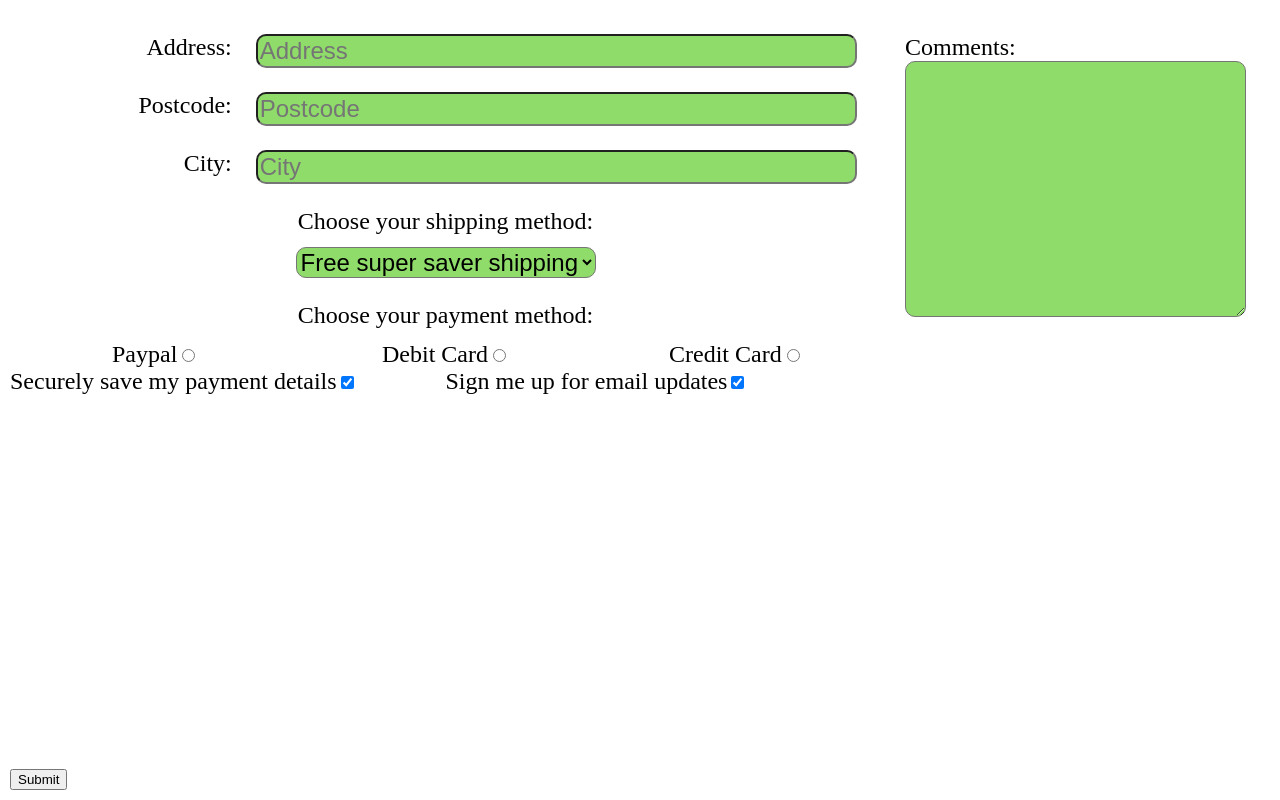
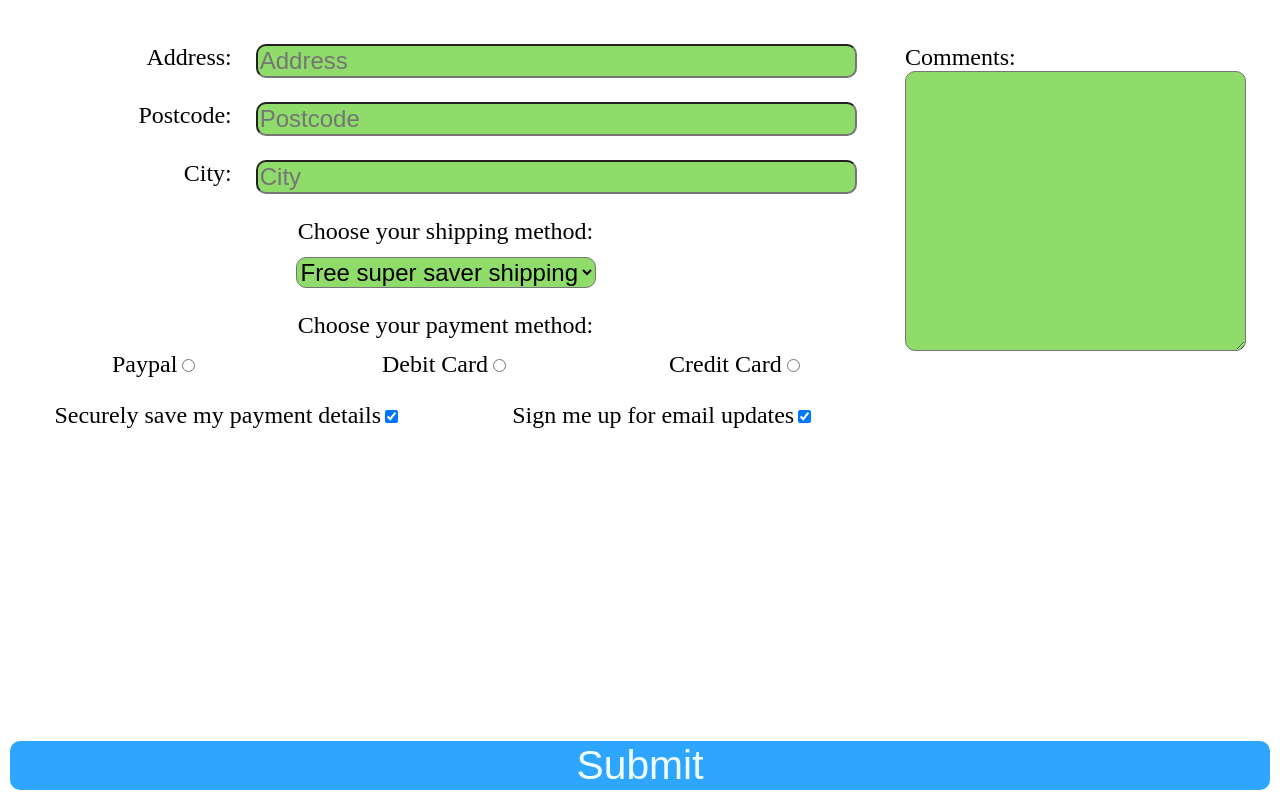
Before and after one commit to Olagoke1234/Amazon-Checkout, a plain HTML site: page index.html in a window 1280 px wide. Drawn offline with Linux system fonts and the light colour scheme.

Commit message:
submit button done

```diff
--- a/style.css
+++ b/style.css
@@ -20,6 +20,7 @@ form {
   display: flex;
   flex-wrap: wrap;
   margin-bottom: 1em;
+  padding-top: 10px;
 }
 
 .details {
@@ -37,6 +38,7 @@ form {
   border-radius: 10px;
   flex: 3;
   font-size: 1em;
+  width: 100%;
 }
 
 .address .form-group {
@@ -63,18 +65,24 @@ form {
 .radio {
   display: flex;
   margin-top: 0.5em;
+  width: 100%;
 }
 
 .radio label {
   flex: 1;
+  width: 100%;
 }
 
 .checks {
   display: flex;
+  text-align: center;
+  margin-top: 1em;
 }
 
 .checks label {
   flex: 1;
+  flex-wrap: wrap;
+  width: 100%;
 }
 
 .checks label:nth-child(1) {
@@ -83,10 +91,6 @@ form {
 
 .checks label:nth-child(2) {
   order: 1;
-}
-
-.submit {
-  margin-top: auto;
 }
 
 .comments {
@@ -101,3 +105,18 @@ form {
   background-color: #8fdc6a;
   border-radius: 10px;
 }
+
+.submit {
+  margin-top: auto;
+  text-align: center;
+}
+
+.submit input {
+  background-color: #2ea5ff;
+  width: 100%;
+  color: azure;
+  font-size: 1.7em;
+  border-radius: 10px;
+  border: none;
+  cursor: pointer;
+}
```
